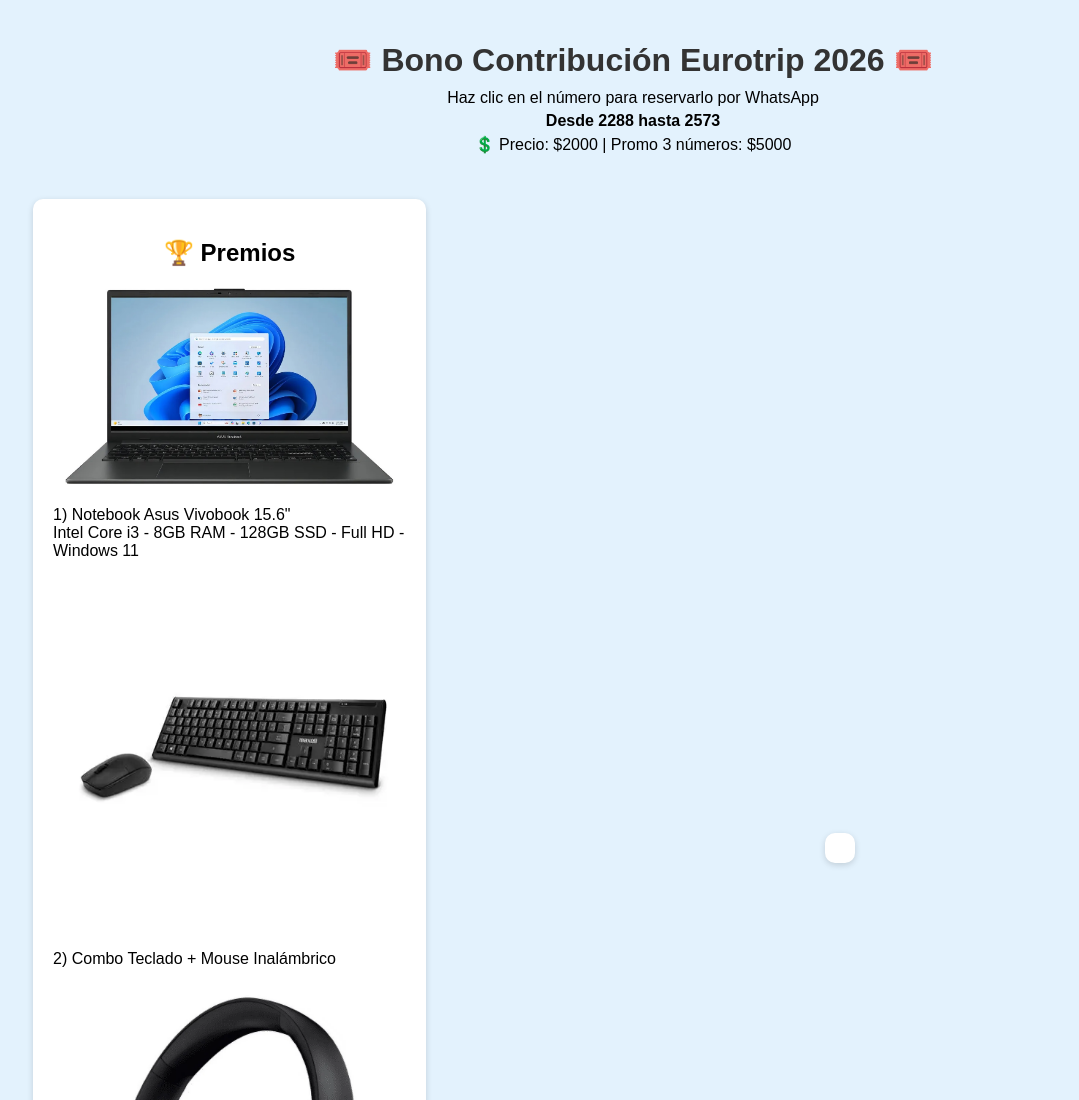
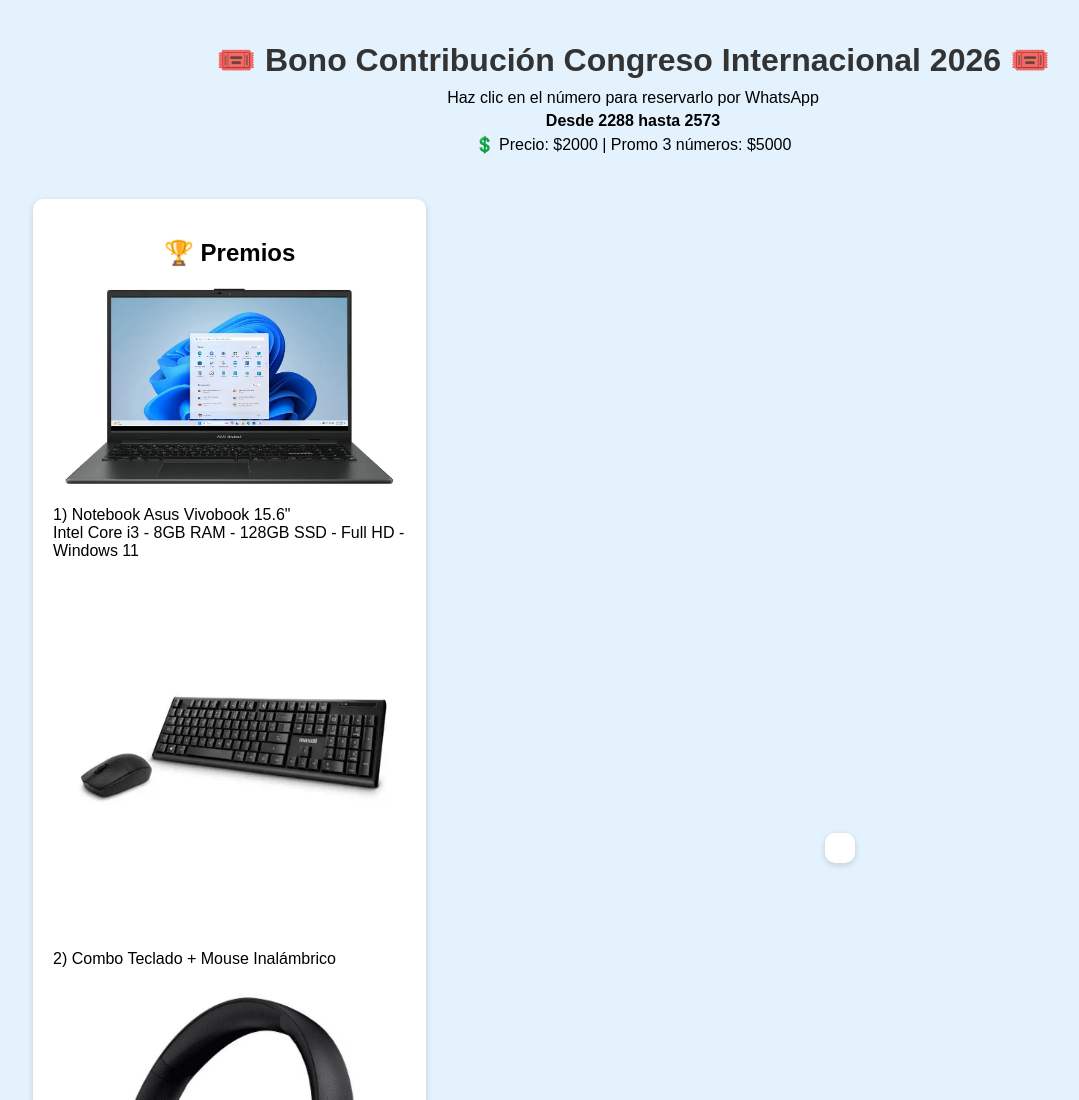
Before and after one commit to BernabeFigueroa/rifa-web, a plain HTML site: page index.html in a window 1280 px wide. Shown: the top 1100 px of the page, without its empty margins (7-1086 px from the left). Drawn offline with Linux system fonts and the light colour scheme; no server answers.

Commit message:
Update index.html

```diff
--- a/index.html
+++ b/index.html
@@ -105,7 +105,7 @@
 <body>
 
   <header>
-    <h1>🎟️ Bono Contribución Eurotrip 2026 🎟️</h1>
+    <h1>🎟️ Bono Contribución Congreso Internacional 2026 🎟️</h1>
     <p>Haz clic en el número para reservarlo por WhatsApp</p>
     <p><b>Desde 2288 hasta 2573</b></p>
     <p>💲 Precio: $2000 | Promo 3 números: $5000</p>
```
